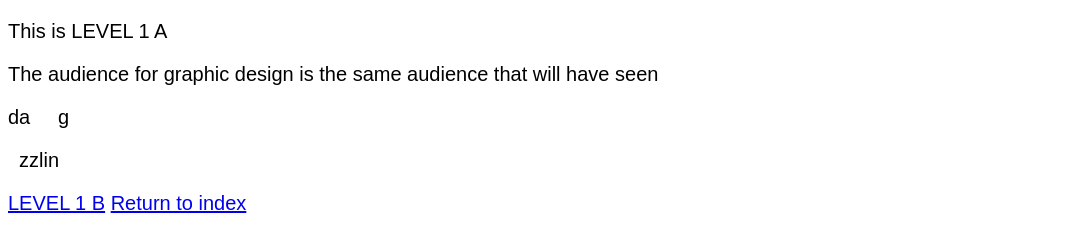
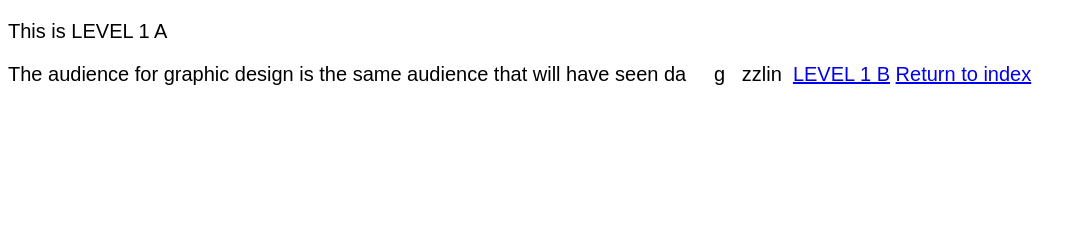
Before and after one commit to yunyixie/yunyixie.github.io, a plain HTML site: page level1a.html in a window 1280 px wide. Shown: the whole page, without its empty margins (0-1085 px from the left). Drawn offline with Linux system fonts and the light colour scheme.

Commit message:
level1a update

```diff
--- a/level1a.html
+++ b/level1a.html
@@ -8,8 +8,9 @@
 
 		<p>This is LEVEL 1 A</p>
 		The audience for graphic design is the same audience that will have seen
-    <p>da&nbsp;&nbsp;&nbsp;&nbsp;&nbsp;g<p>
-		<p>&nbsp;&nbsp;zzlin&nbsp;<p>
+    da&nbsp;&nbsp;&nbsp;&nbsp;&nbsp;g
+		&nbsp;&nbsp;zzlin&nbsp;
+
     <a href="level1b.html">LEVEL 1 B</a>
     <a href="index.html">Return to index</a>
 
```
